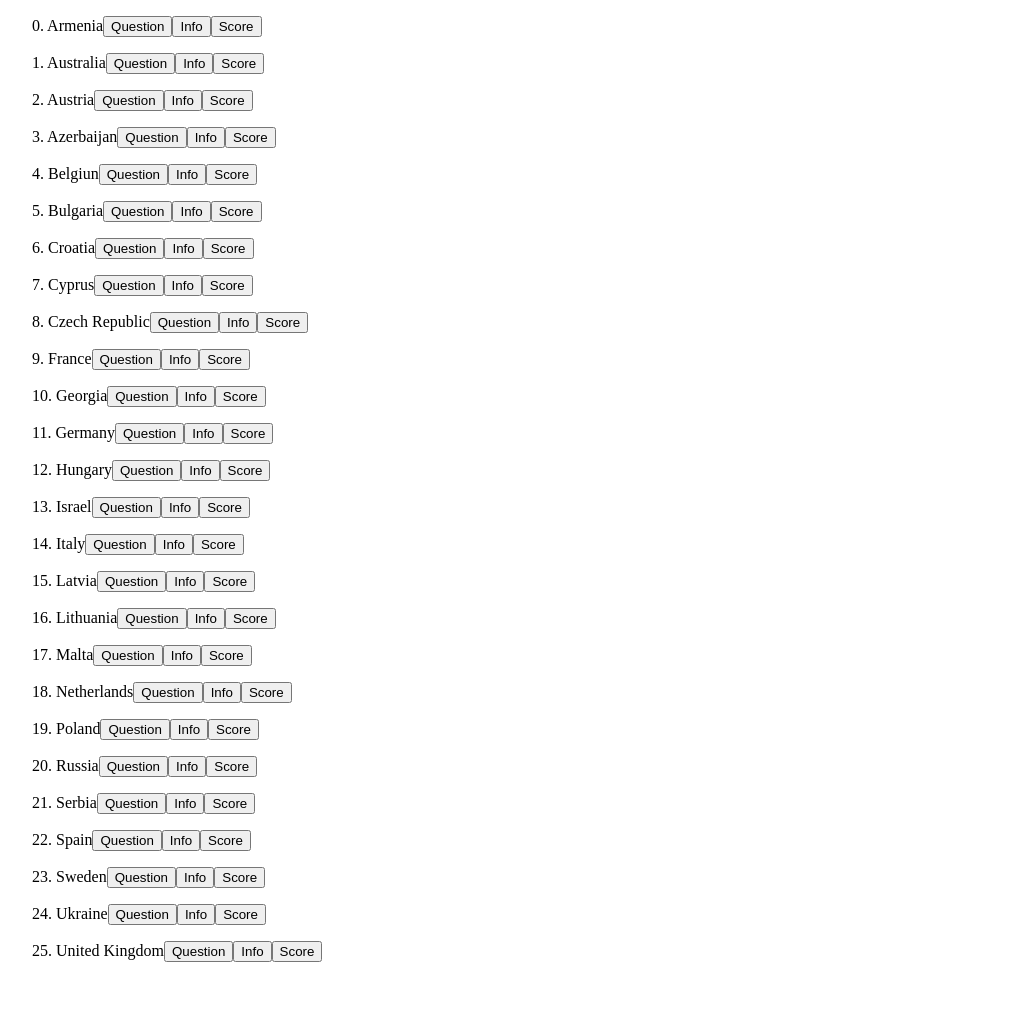
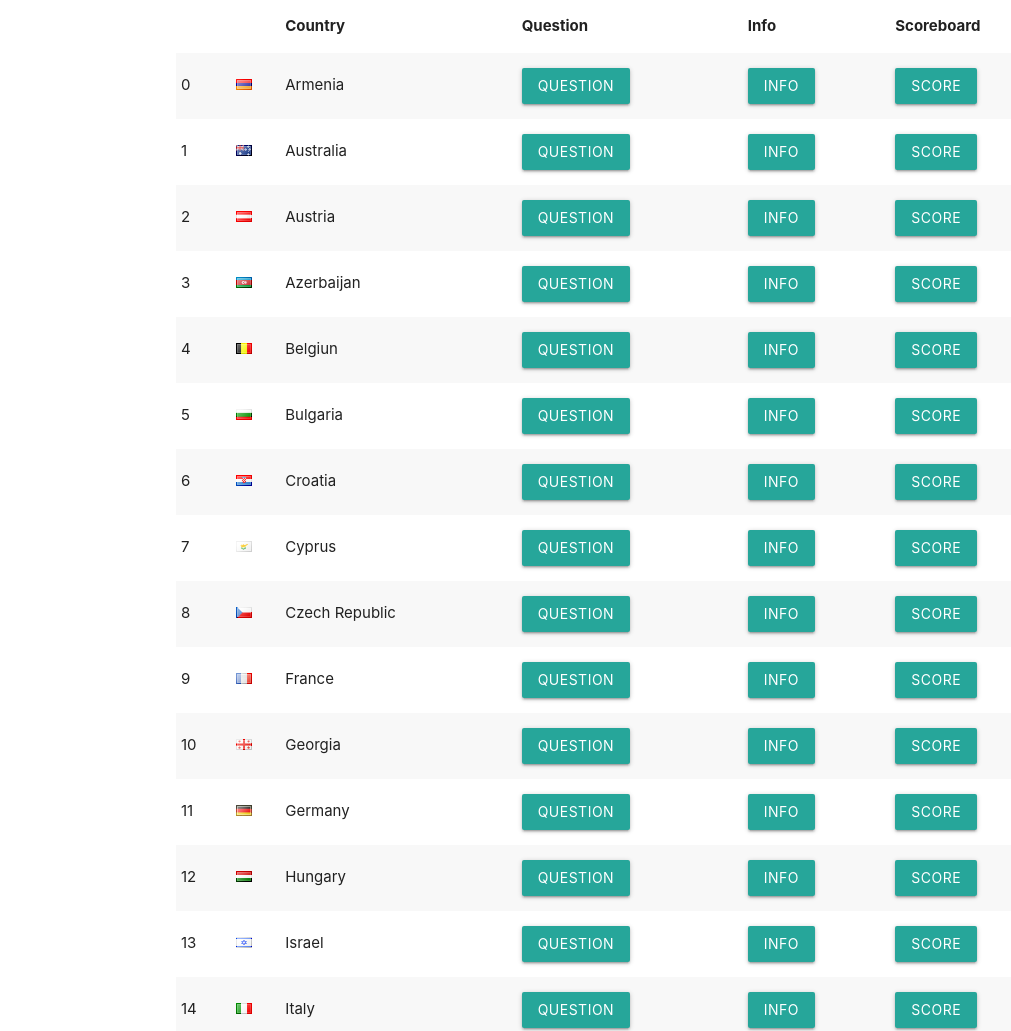
Before and after one commit to nmgds/SEM-Hechathon-2017, a website: page client/eurostaff.html in a window 1280 px wide. Shown: the top 1031 px of the page, without its empty margins (16-1027 px from the left). Before the commit the page ends 978 px from the top, so only its background shows below. Drawn offline with nearby package versions, Linux system fonts and the light colour scheme; no server answers.

Commit message:
improve eurostaff page

```diff
--- a/client/eurostaff.html
+++ b/client/eurostaff.html
@@ -1,55 +1,77 @@
 <!DOCTYPE html>
 <html>
+
 <head>
     <title>Eurovision 2017 Staff panel</title>
     <script src="https://ajax.googleapis.com/ajax/libs/jquery/3.2.1/jquery.min.js"></script>
     <script src="socket.io.js"></script>
     <script src="./js/countrySelect.min.js"></script>
-    <link rel="stylesheet" href="./css/countrySelect.min.css">
+    <link rel="stylesheet" href="https://cdnjs.cloudflare.com/ajax/libs/materialize/0.97.3/css/materialize.min.css">
+    <link rel="stylesheet" href="css/countrySelect.css">
+
 </head>
+
 <body>
+    <div class="container">
+        <table class="striped">
+            <thead>
+                <tr>
+                    <th></th>
+                    <th></th>
+                    <th>Country</th>
+                    <th>Question</th>
+                    <th>Info</th>
+                    <th>Scoreboard</th>
+                </tr>
+            </thead>
+            <tbody id="countryList">
 
-    <div id="countryList">
+            </tbody>
+        </table>
 
     </div>
-
 
 
     <script>
         var socket = io("localhost:8080");
 
-        function sendQuestionAnswer(country){
+        function sendQuestionAnswer(country) {
             socket.emit('question', country);
         }
-        function requestInfo(country){
+
+        function requestInfo(country) {
             socket.emit('info', country);
         }
-        function showScore(country){
+
+        function showScore(country) {
             socket.emit('scores', country);
         }
 
         var countryList = ["Armenia", "Australia", "Austria", "Azerbaijan", "Belgiun", "Bulgaria", "Croatia", "Cyprus", "Czech Republic", "France", "Georgia", "Germany", "Hungary", "Israel", "Italy", "Latvia", "Lithuania", "Malta", "Netherlands", "Poland", "Russia", "Serbia", "Spain", "Sweden", "Ukraine", "United Kingdom"];
+        var countryPrefix = ["am", "au", "at", "az", "be", "bg", "hr", "cy", "cz", "fr", "ge","de","hu", "il", "it", "lv", "lt", "mt", "nl", "pl", "ru", "rs", "es", "se", "ua", "gb"];
 
         var list = "";
-        for(var i=0; i<countryList.length; i++){
-            var country=countryList[i];
-            list = list + '<ol>'+i+'. '+country+'<button id="q'+country+'">Question</button></div><button id="i'+country+'">Info</button></div><button id="s'+country+'">Score</button></ol>';
+        for (var i = 0; i < countryList.length; i++) {
+            var country = countryList[i];
+            var countryFlag = countryPrefix[i];
+            list = list + '<tr><td>' + i + '</td><td><div class="country-select"><div class="flag '+countryFlag+'"></div></div></td><td>' + country + '</td><td><a class="waves-effect waves-light btn" id="q' + country + '">Question</a></td><td><a class="waves-effect waves-light btn" id="i' + country + '">Info</a></td><td><a class="waves-effect waves-light btn" id="s' + country + '">Score</a></td></tr>';
         }
 
         $("#countryList").append(list);
-        $.each(countryList, function(index, value){
+        $.each(countryList, function(index, value) {
             var country = value;
-            $("#q"+country).click(function(){
+            $("#q" + country).click(function() {
                 sendQuestionAnswer(country);
             });
-            $("#i"+country).click(function(){
+            $("#i" + country).click(function() {
                 requestInfo(country);
             });
-            $("#s"+country).click(function(){
+            $("#s" + country).click(function() {
                 showScore(country);
             });
         });
 
     </script>
 </body>
+
 </html>
```
Lines whose indentation alone changed are shown as unchanged.
